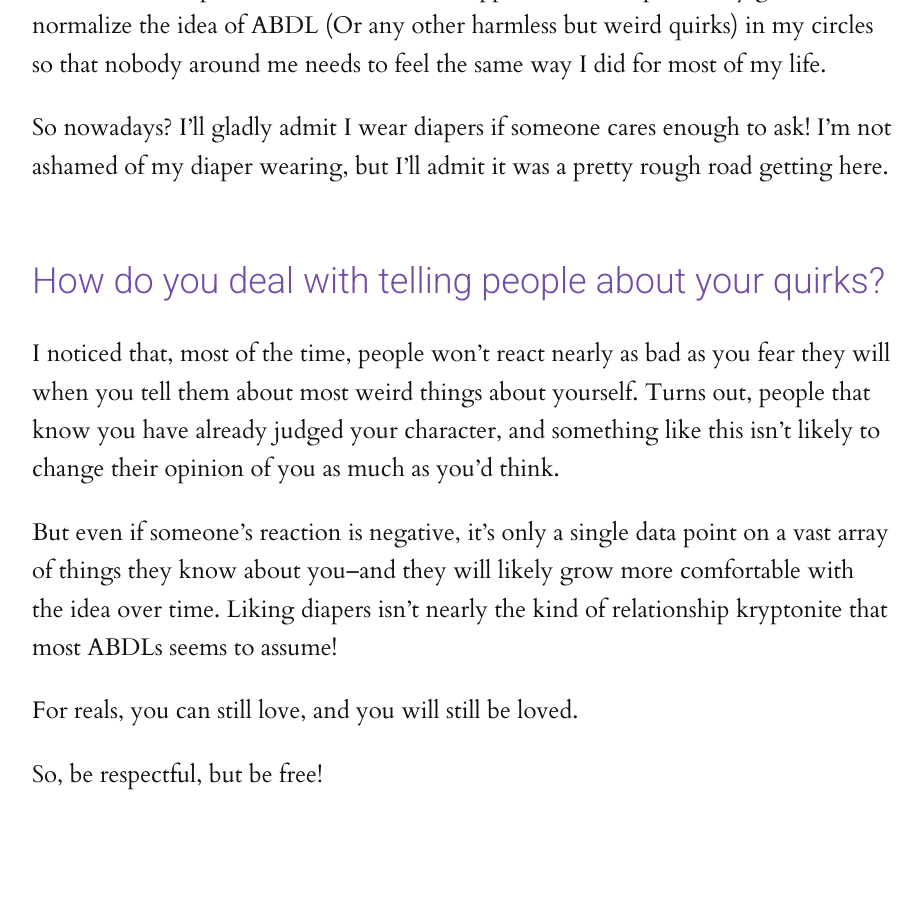
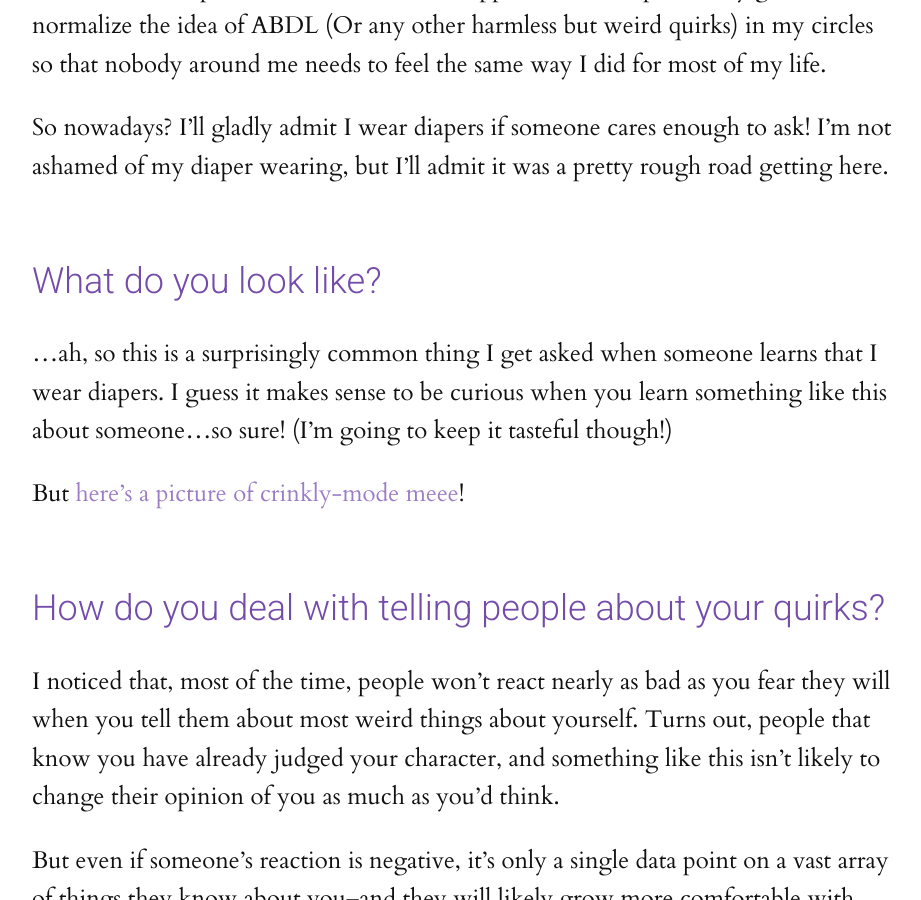
Before and after one commit to Crinklewott/diape.red, a Jekyll site: the page built from faq.md, in a window 1280 px wide and 900 px high, scrolled down 3369 px. Shown: the whole window, without its empty margins (178-1099 px from the left). Built offline with Jekyll 4.4.1, drawn with Linux system fonts in a browser that asks for light colours.

Commit message:
Add crinkly-mode me question and tasteful answer to FAQ

```diff
--- a/faq.md
+++ b/faq.md
@@ -50,6 +50,11 @@ I'm so lucky I managed to eventually find a crowd that wasn't like that. But it
 
 So nowadays? I'll gladly admit I wear diapers if someone cares enough to ask! I'm not ashamed of my diaper wearing, but I'll admit it was a pretty rough road getting here.
 
+# What do you look like?
+...ah, so this is a surprisingly common thing I get asked when someone learns that I wear diapers. I guess it makes sense to be curious when you learn something like this about someone...so sure! (I'm going to keep it tasteful though!)
+
+But [here's a picture of crinkly-mode meee](img/me_irl.jpg)!
+
 # How do you deal with telling people about your quirks?
 I noticed that, most of the time, people won't react nearly as bad as you fear they will when you tell them about most weird things about yourself. Turns out, people that know you have already judged your character, and something like this isn't likely to change their opinion of you as much as you'd think.
 
```
Also changed, not shown: 1 other file.
